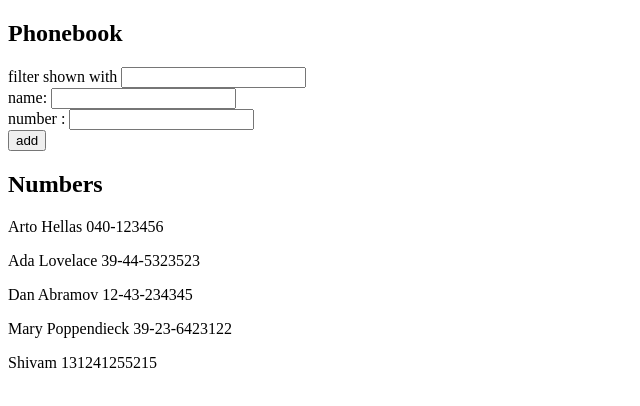
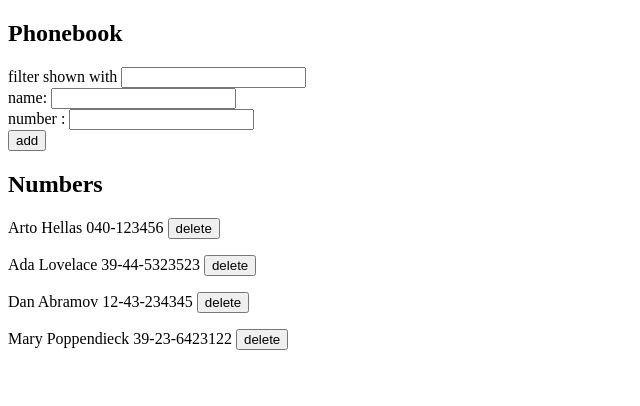
Before and after one commit to Shivam1q/fullStackOpen_Submissions, a React (Vite) app in the folder part2/2b/: page / in a window 1280 px wide. Shown: the top 406 px of the page, without its empty margins (0-640 px from the left). Built offline with nearby package versions, Linux system fonts and the light colour scheme; data requests are answered from the project's data file.

Commit message:
this completes part 2d's 14.

```diff
--- a/part2/2b/db.json
+++ b/part2/2b/db.json
@@ -19,11 +19,6 @@
       "name": "Mary Poppendieck",
       "number": "39-23-6423122",
       "id": "4"
-    },
-    {
-      "name": "Shivam",
-      "number": "131241255215",
-      "id": "1hrArmapEHU"
     }
   ],
   "$schema": "./node_modules/json-server/schema.json"
--- a/part2/2b/src/components/List.jsx
+++ b/part2/2b/src/components/List.jsx
@@ -5,20 +5,28 @@ const List = (props) => {
         ? props.persons.map((person) => {
             return (
               <p key={person.id}>
-                {person.name} {person.number}
+                {person.name} {person.number}{" "}
+                <button type="submit" onClick={() => props.handleDelete(person.id)}>
+                  delete
+                </button>
               </p>
             );
           })
         : props.persons
             .filter(
               (person) =>
-                person.name.toLowerCase().includes(props.searchInput.toLowerCase()) ||
+                person.name
+                  .toLowerCase()
+                  .includes(props.searchInput.toLowerCase()) ||
                 person.number.includes(props.searchInput),
             )
             .map((person) => {
               return (
                 <p key={person.id}>
-                  {person.name} {person.number}
+                  {person.name} {person.number}{" "}
+                  <button type="submit" onClick={() => props.handleDelete(person.id)}>
+                    delete
+                  </button>
                 </p>
               );
             })}
--- a/part2/2b/src/components/PhoneBook.jsx
+++ b/part2/2b/src/components/PhoneBook.jsx
@@ -2,12 +2,28 @@ import { useState } from "react";
 import SearchBar from "./SearchBar";
 import Form from "./Form";
 import List from "./List";
-import {addPerson} from "../services/phonebookServices";
+import {addPerson, deletePerson} from "../services/phonebookServices";
 
 const Phonebook = (props) => {
   const [newName, setNewName] = useState("");
   const [newNumber, setNewNumber] = useState("");
   const [searchInput, setSearchInput] = useState("");
+
+  const handleDelete = (id) => {
+    const person = props.persons.find(person => person.id === id);
+    if(person === undefined){
+        alert(`Requested person not in the list.`);
+        return;
+    }else{
+        const result = window.confirm(`Do you really want to delete ${person.name}?`);
+        console.log(result);
+        if(result === false) return;
+    }
+    deletePerson(id).then(data => {
+        const newList = props.persons.filter(person => person.id !== data.id);
+        props.setPersons(newList);
+    }).catch(error => console.log(error));
+  };
 
   const handleInputChange = (event) => {
     setNewName(event.target.value);
@@ -52,7 +68,7 @@ const Phonebook = (props) => {
         newNumber={newNumber}
       />
       <h2>Numbers</h2>
-      <List persons={props.persons} searchInput={searchInput} />
+      <List persons={props.persons} searchInput={searchInput} handleDelete={handleDelete} />
     </div>
   );
 };
--- a/part2/2b/src/services/phonebookServices.js
+++ b/part2/2b/src/services/phonebookServices.js
@@ -11,3 +11,8 @@ export const addPerson = (personData) => {
     const request = axios.post(baseUrl, personData);
     return request.then(response => response.data);
 }
+
+export const deletePerson = (id) => {
+    const request = axios.delete(`${baseUrl}/${id}`);
+    return request.then(request => request.data);
+}
```
